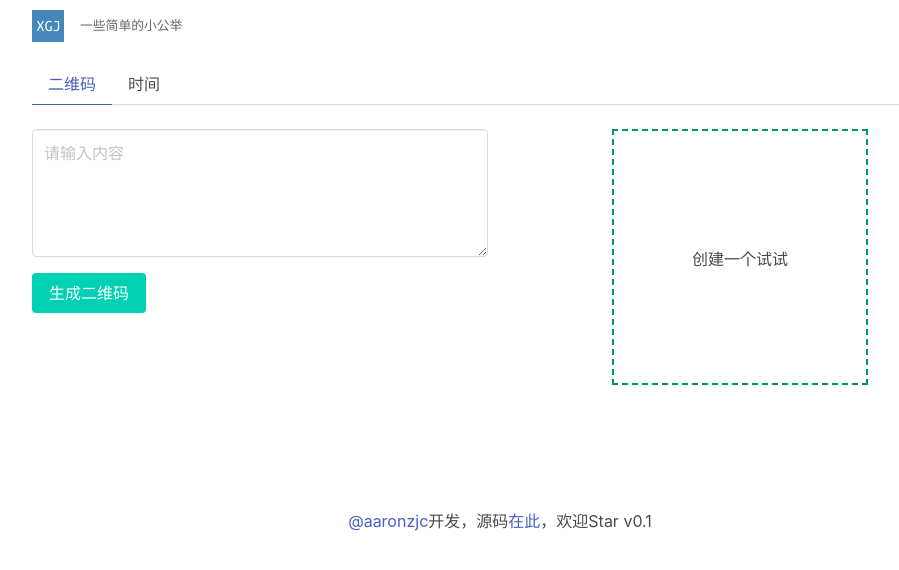
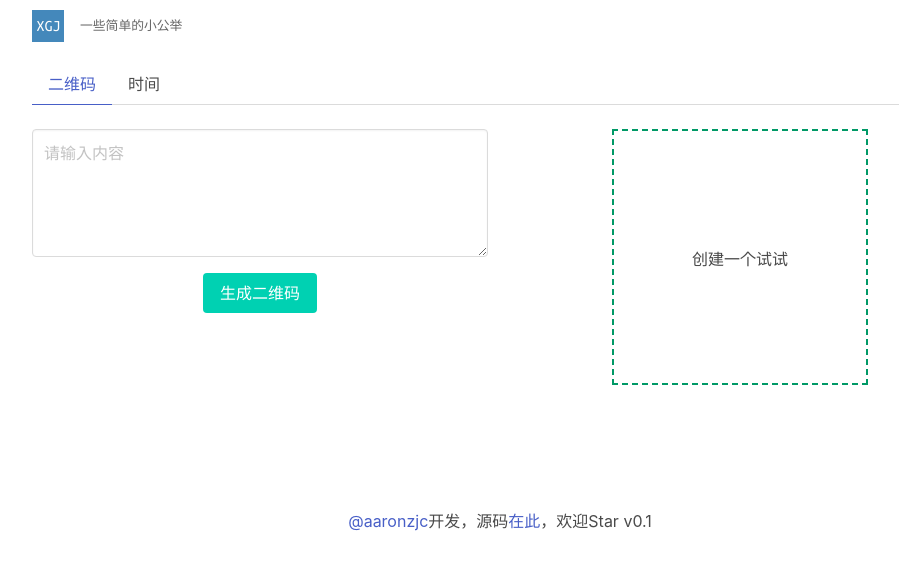
Before and after one commit to aaronzjc/prin, a Vue app in the folder web/: page /time#/qrcode in a window 1280 px wide. Shown: the top 570 px of the page, without its empty margins (140-1039 px from the left). Built offline with nearby package versions, Linux system fonts and the light colour scheme.

Commit message:
button center

```diff
--- a/web/src/components/pieces/Qrcode.vue
+++ b/web/src/components/pieces/Qrcode.vue
@@ -2,7 +2,7 @@
 <div class="columns" id="qrcode">
     <div class="column">
         <textarea class="textarea" v-model="state.content" placeholder="请输入内容"></textarea>
-        <div class="buttons">
+        <div class="buttons is-centered">
             <button class="button is-primary" @click="genCode">生成二维码</button>
         </div>
     </div>
```
